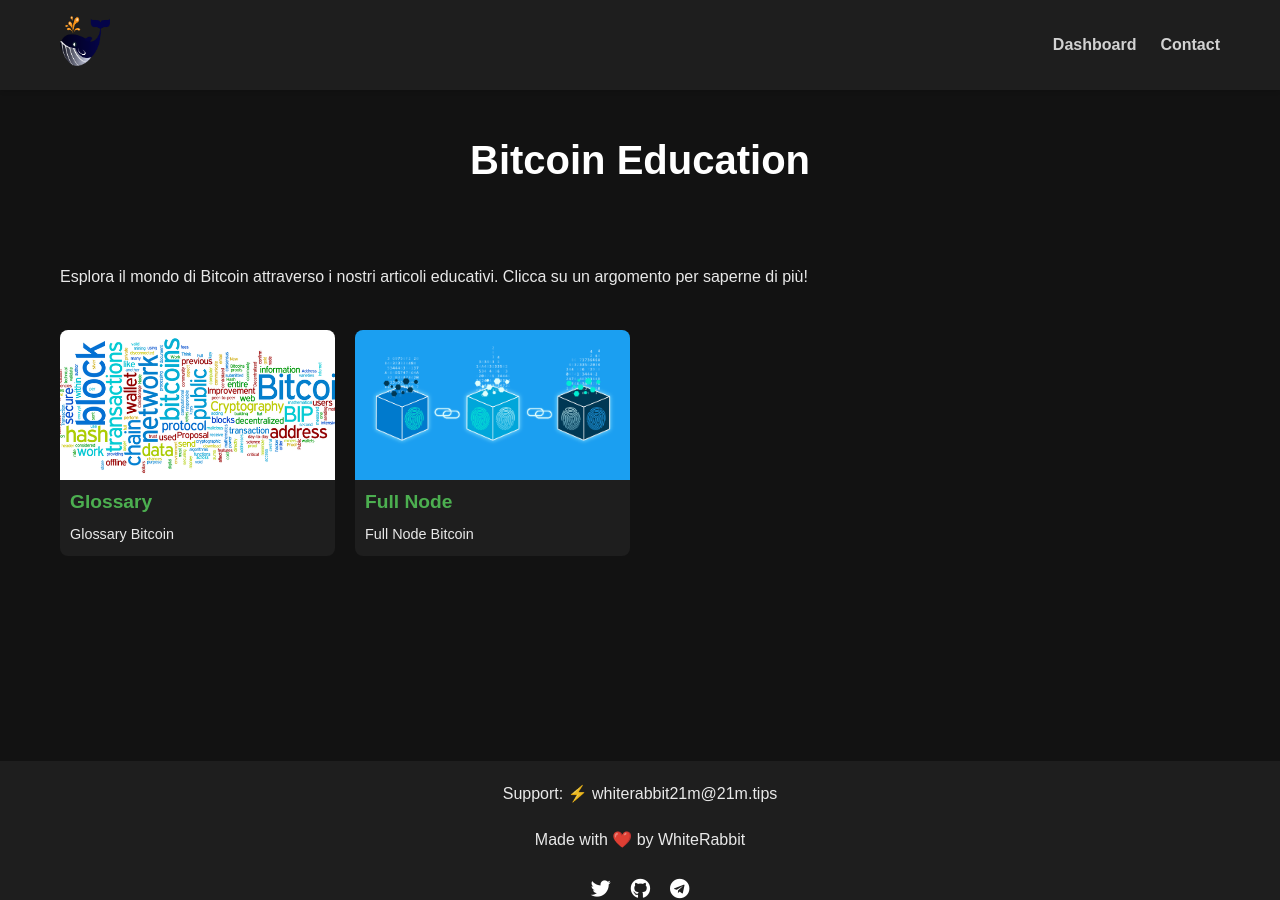
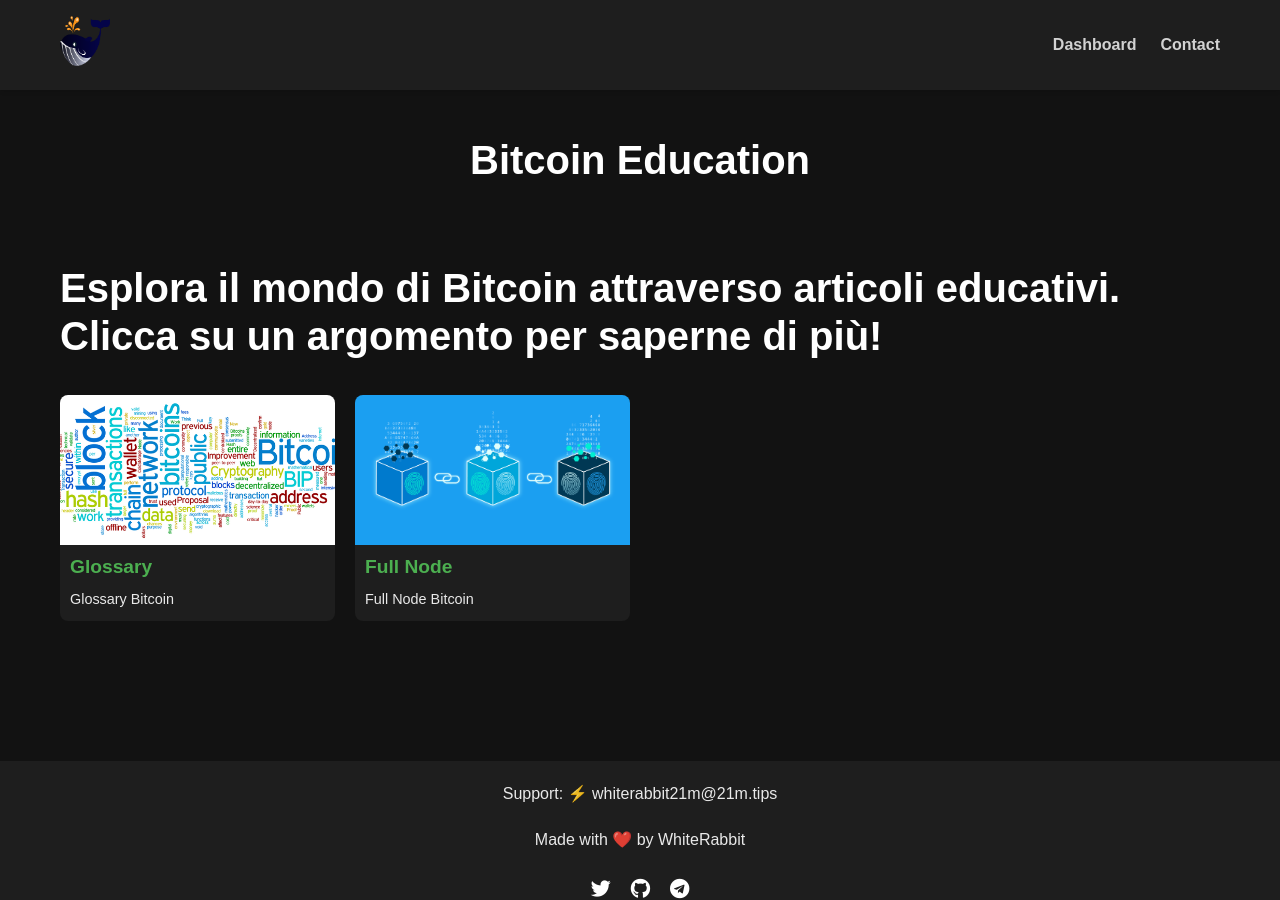
Before and after one commit to whiterabbit21m-test/whiterabbit21m-test.github.io, a Jekyll site: the page built from bitcoin-education.md, in a window 1280 px wide and 900 px high. Built offline with Jekyll 4.4.1, drawn with Linux system fonts in a browser that asks for light colours.

Commit message:
Update bitcoin-education.md

```diff
--- a/bitcoin-education.md
+++ b/bitcoin-education.md
@@ -4,7 +4,7 @@ title: Bitcoin Education
 permalink: /bitcoin-education/
 ---
 
-Esplora il mondo di Bitcoin attraverso i nostri articoli educativi. Clicca su un argomento per saperne di più!
+# Esplora il mondo di Bitcoin attraverso articoli educativi. Clicca su un argomento per saperne di più!
 
 <div class="education-grid">
   {% for post in site.categories.bitcoin-education %}
```
